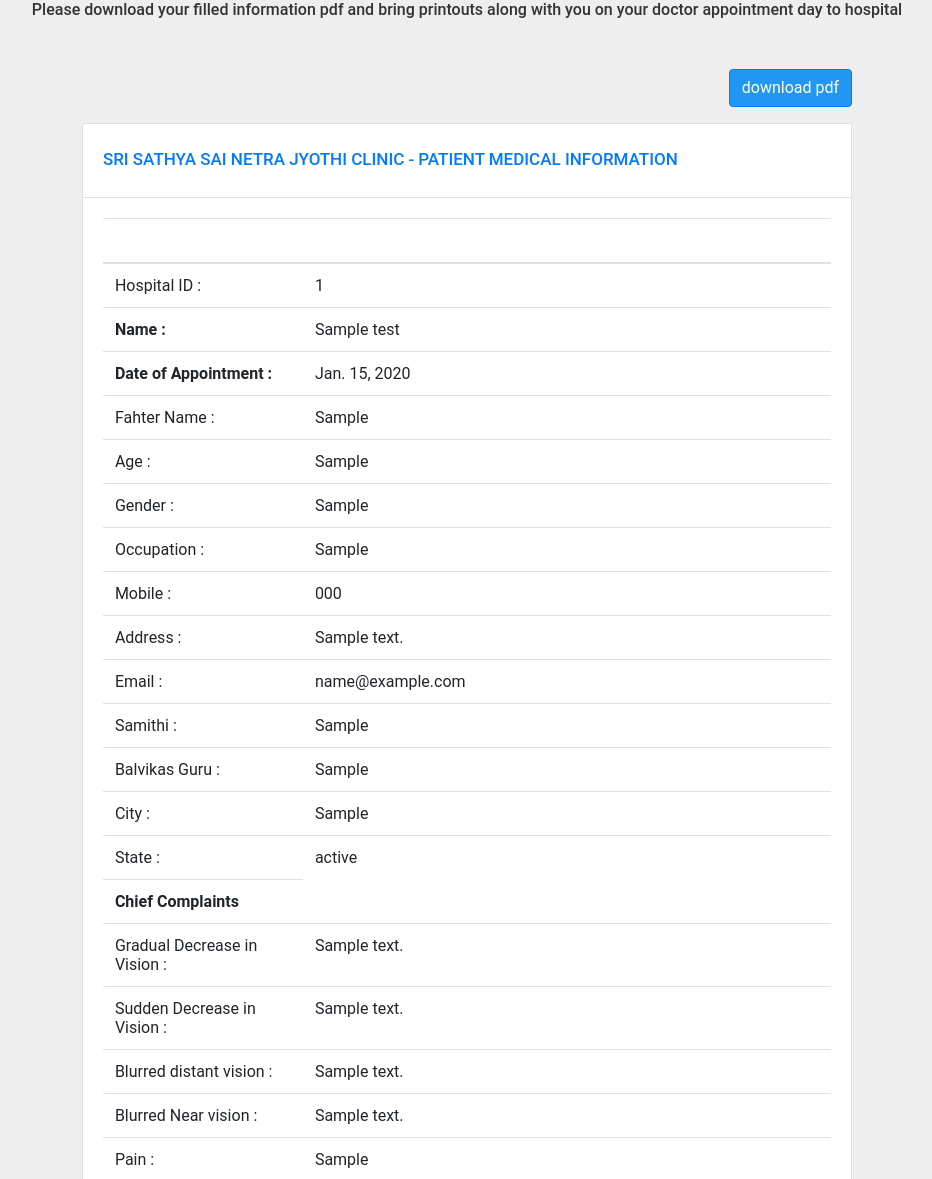
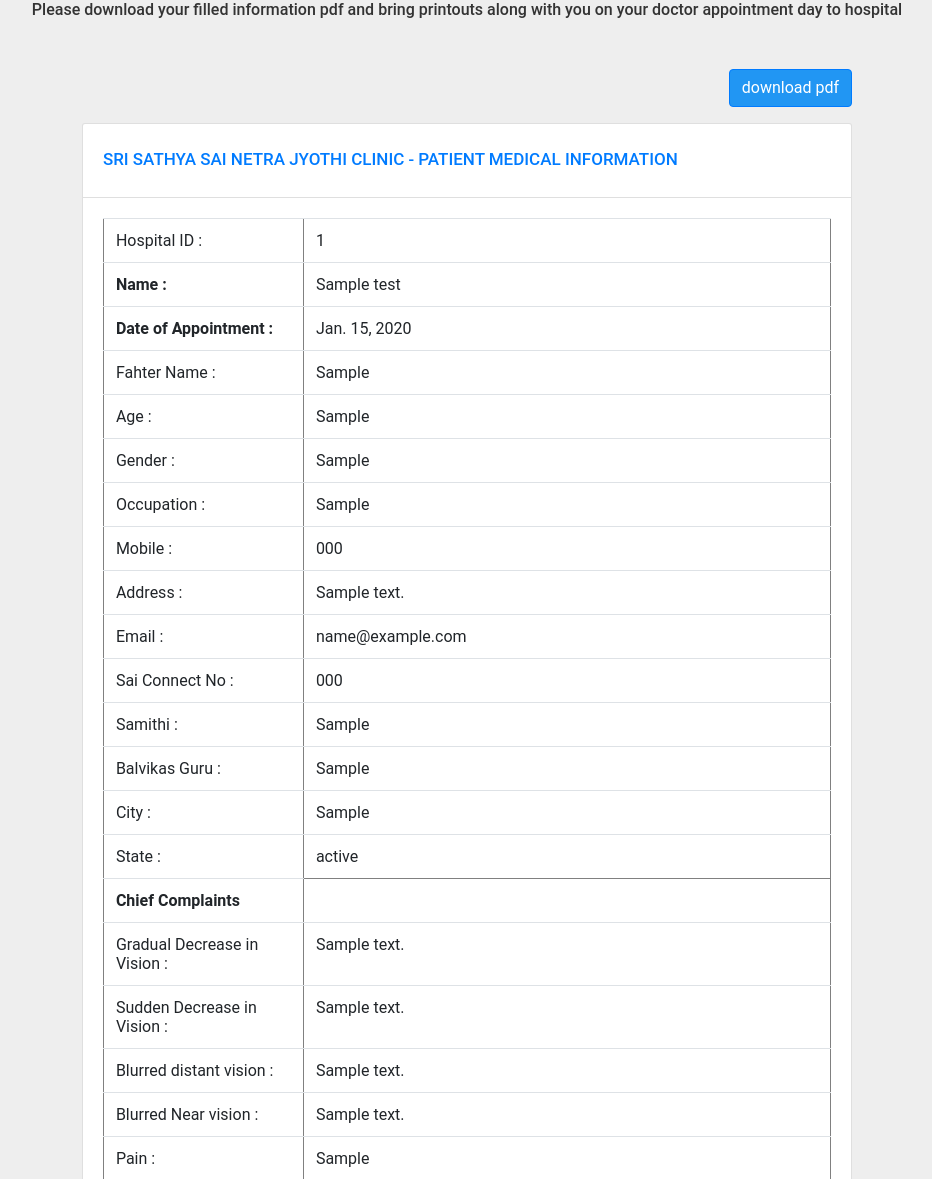
Before and after one commit to slncoderoom/netra_jyothi, a Django app: template netra_jyothi_clinic/templates/dhrusti/user/pdf.html in a window 1280 px wide. Shown: the top 1179 px of the page, without its empty margins (173-1105 px from the left). Run offline with Django 3.2, Linux system fonts and the light colour scheme; the template is opened without the code that fills it: values that come from a table or form of the project are taken from there, others are empty; tables that the repository leaves empty hold one stand-in row (values such as "Sample post"); some libraries are stand-ins or nearby versions.

Commit message:
Initial commit

```diff
--- a/netra_jyothi_clinic/templates/dhrusti/user/pdf.html
+++ b/netra_jyothi_clinic/templates/dhrusti/user/pdf.html
@@ -43,13 +43,13 @@
                                                 <div class="row">
                                                     <div class="col">
                                                         <div class="table-responsive">
-                                                            <table class="table">
-                                                                <thead>
-                                                                    <tr>
-                                                                        <th style="color: rgb(255,255,255);">Column 1</th>
-                                                                        <th style="color: rgb(255,255,255);">Column 2</th>
-                                                                    </tr>
-                                                                </thead>
+                                                            <table class="table" border="1">
+<!--                                                                <thead>-->
+<!--                                                                    <tr>-->
+<!--                                                                        <th style="color: rgb(255,255,255);"></th>-->
+<!--                                                                        <th style="color: rgb(255,255,255);">Column 2</th>-->
+<!--                                                                    </tr>-->
+<!--                                                                </thead>-->
                                                                 <tbody>
                                                                     <tr>
                                                                          {% for p in pd %}
@@ -93,6 +93,10 @@
                                                                         <td>{{p.email}}</td>
                                                                     </tr>
                                                                     <tr>
+                                                                        <td>Sai Connect No :</td>
+                                                                        <td>{{p.sai_connect_number}}</td>
+                                                                    </tr>
+                                                                    <tr>
                                                                         <td>Samithi :</td>
                                                                         <td>{{p.samithi}}</td>
                                                                     </tr>
@@ -109,7 +113,7 @@
                                                                         <td>{{p.state}}</td>
                                                                     </tr>
                                                                     <tr>
-                                                                        <td><strong>Chief Complaints</strong><br></td>
+                                                                        <th>Chief Complaints</th</th>
                                                                     </tr>
                                                                     <tr>
                                                                         <td>Gradual Decrease in Vision :<br></td>
```
Also changed, not shown: netra_jyothi_clinic/netra_jyothi_clinic/static/assets/css/pdf.css (line endings or trailing spaces).
